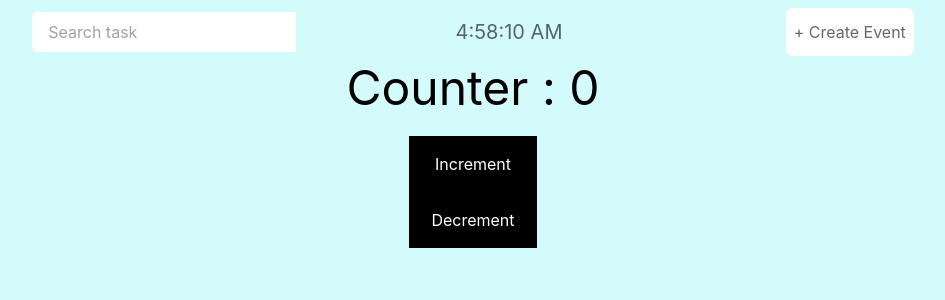
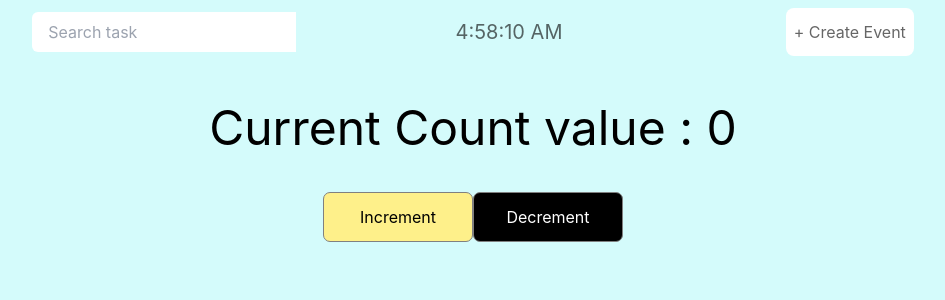
Before and after one commit to Saikatsamanta-glitch/Excelr-todo, a React (Create React App) app: page / in a window 1280 px wide. Shown: the top 300 px of the page, without its empty margins (167-1112 px from the left). Built offline with nearby package versions, Linux system fonts and the light colour scheme.

Commit message:
useState

```diff
--- a/src/Components/Counter.jsx
+++ b/src/Components/Counter.jsx
@@ -1,15 +1,23 @@
 import React, { useState } from 'react';
+// useState [currVal, setcurrVal]
+export default function Counter() {
+        // Hooks: useState, useEffect, top of the scope
+        // Hooks cannot be conditional
+        const [count,setCount] = useState(0);
 
-export default function Counter() {
-        const [count, setCount] = useState(0);
-
-
+        const inc=()=>{
+                setCount(count+1)
+        }
+        const dec=()=>{
+                setCount(count-1)
+        }
         return (
-                <div className='flex items-center flex-col justify-center'>
-                        <h1 className='text-5xl mb-6'> Counter : {count} </h1>
-                        <button onClick={() =>setCount(count + 1)} className="h-14 w-32 bg-black text-white"> Increment </button>
-                        <button onClick={() => {
-                if (!(count <= 0)) setCount(count - 1)}} className="h-14 w-32 bg-black text-white"> Decrement </button>
-                </div>
+                <center className="mt-10">
+               <h1 className="text-5xl">Current Count value : {count}</h1>
+               <button className='btn bg-yellow-200 mt-10' onClick={inc}>Increment</button>
+               <button className='btn bg-black mt-10 text-white' onClick={dec}>Decrement</button>
+               </center>
         )
 }
+
+// events: onClick,onChange,onPress, onKeydown, onHover,.......
--- a/src/index.css
+++ b/src/index.css
@@ -17,3 +17,9 @@ code {
   font-family: source-code-pro, Menlo, Monaco, Consolas, 'Courier New',
     monospace;
 }
+.btn{
+        height: 50px;
+        width: 150px;
+        border: 1px solid gray;
+        border-radius: 7px;
+}
```
